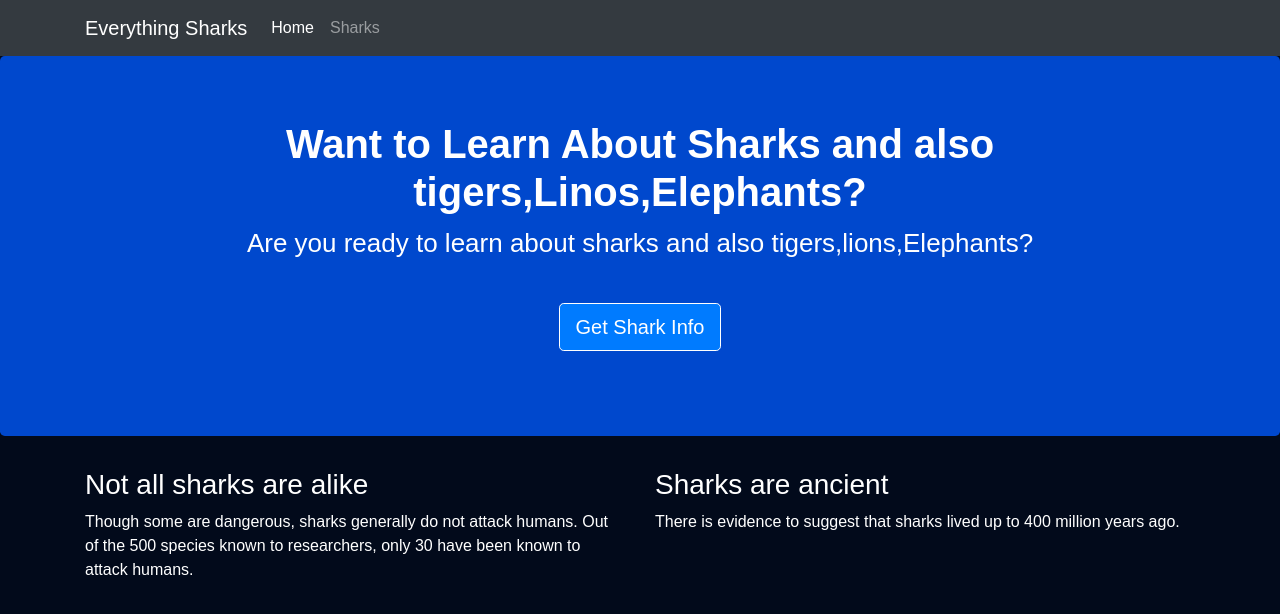
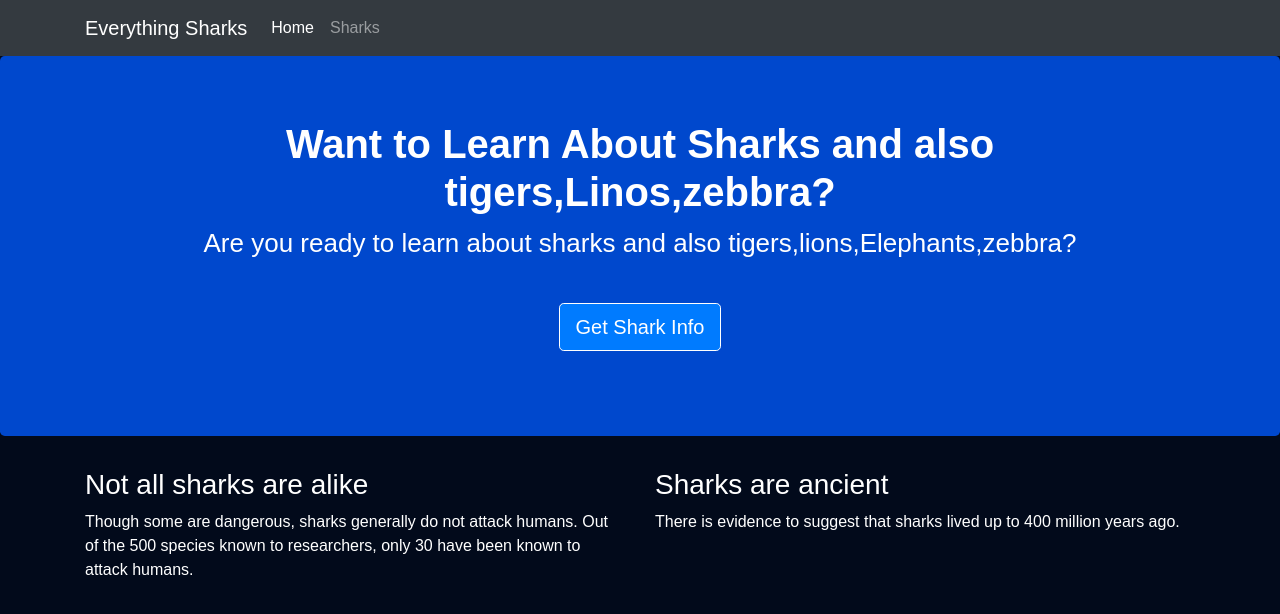
Before and after one commit to boddusaiprakash123/nodejs-application-deployment, a website: page views/index.html in a window 1280 px wide. Drawn offline with nearby package versions, Linux system fonts and the light colour scheme.

Commit message:
i have made some changes in the index.html file

```diff
--- a/views/index.html
+++ b/views/index.html
@@ -30,8 +30,8 @@
 
     <div class="jumbotron">
         <div class="container">
-            <h1>Want to Learn About Sharks and also tigers,Linos,Elephants?</h1>
-            <p>Are you ready to learn about sharks and also tigers,lions,Elephants?</p>
+            <h1>Want to Learn About Sharks and also tigers,Linos,zebbra?</h1>
+            <p>Are you ready to learn about sharks and also tigers,lions,Elephants,zebbra?</p>
             <br>
             <p><a class="btn btn-primary btn-lg" href="/sharks" role="button">Get Shark Info</a></p>
         </div>
```
